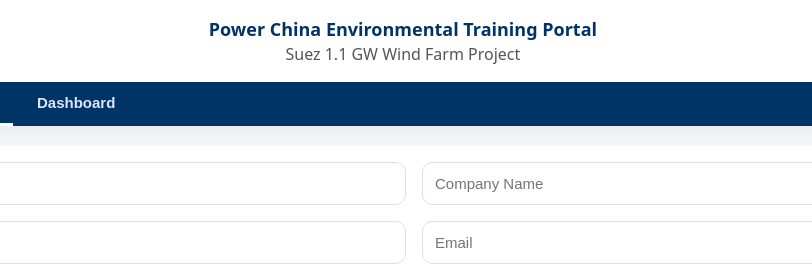
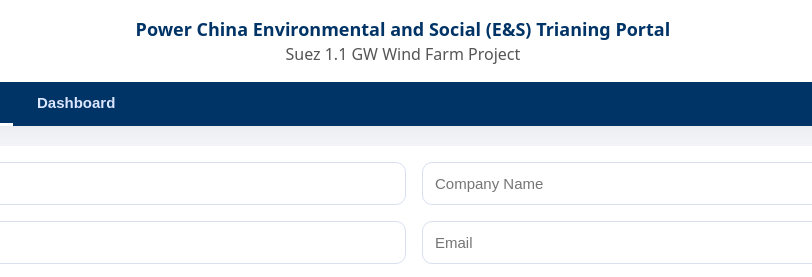
Before and after one commit to aliabdulbasit96/PowerChina-Training, a plain HTML site: page index.html in a window 1280 px wide. Shown: the top 277 px of the page, 226-1038 px from the left. Drawn offline with nearby package versions, Linux system fonts and the light colour scheme.

Commit message:
Update index.html

```diff
--- a/index.html
+++ b/index.html
@@ -12,7 +12,7 @@
     <div class="header-inner">
       <img src="powerchina_logo.png" class="logo" alt="Power China" />
       <div class="title">
-        <h1>Power China Environmental Training Portal</h1>
+        <h1>Power China Environmental and Social (E&S) Trianing Portal</h1>
         <p>Suez 1.1 GW Wind Farm Project</p>
       </div>
       <img src="project_logo.png" class="logo" alt="Suez 1.1 GW Wind Farm" />
```
